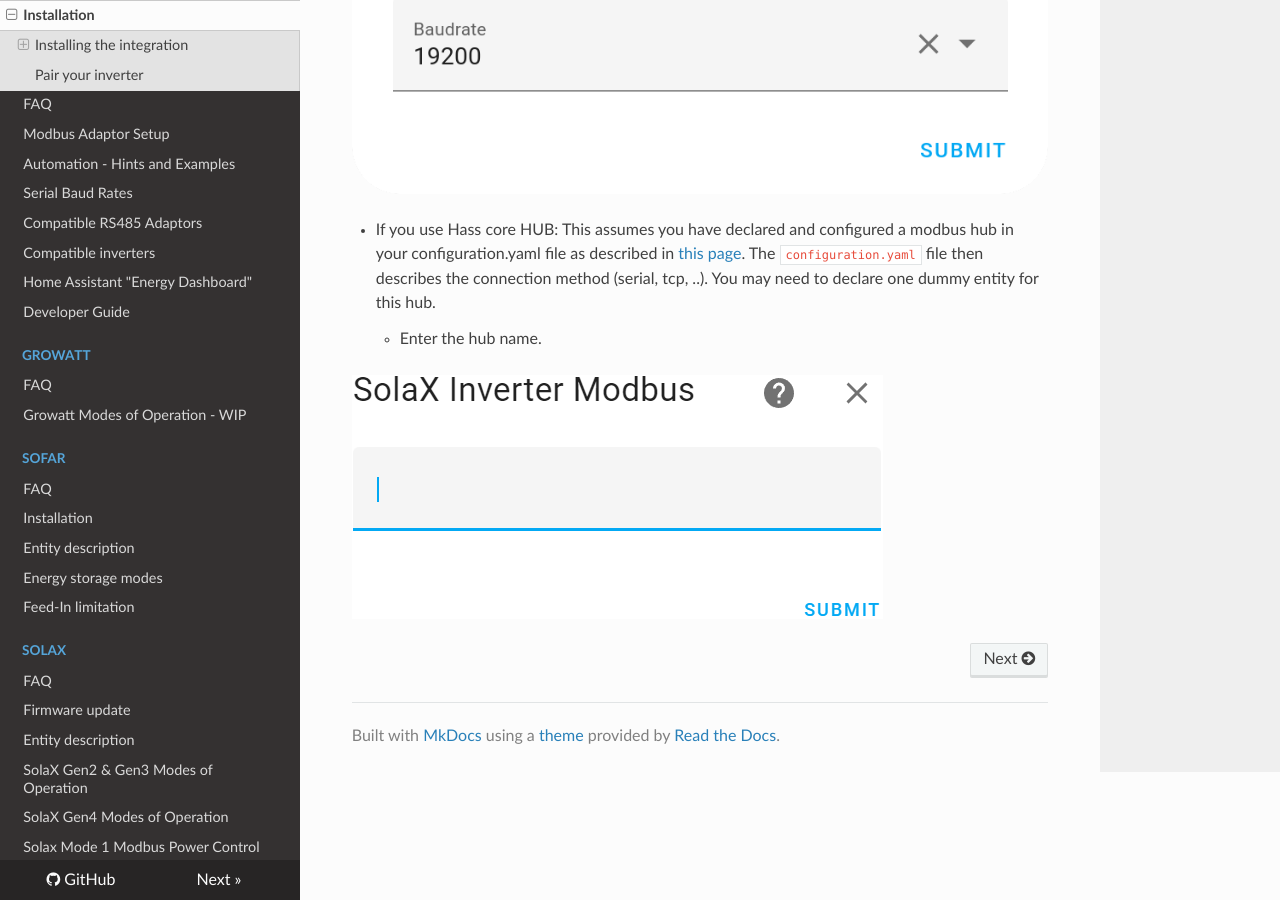
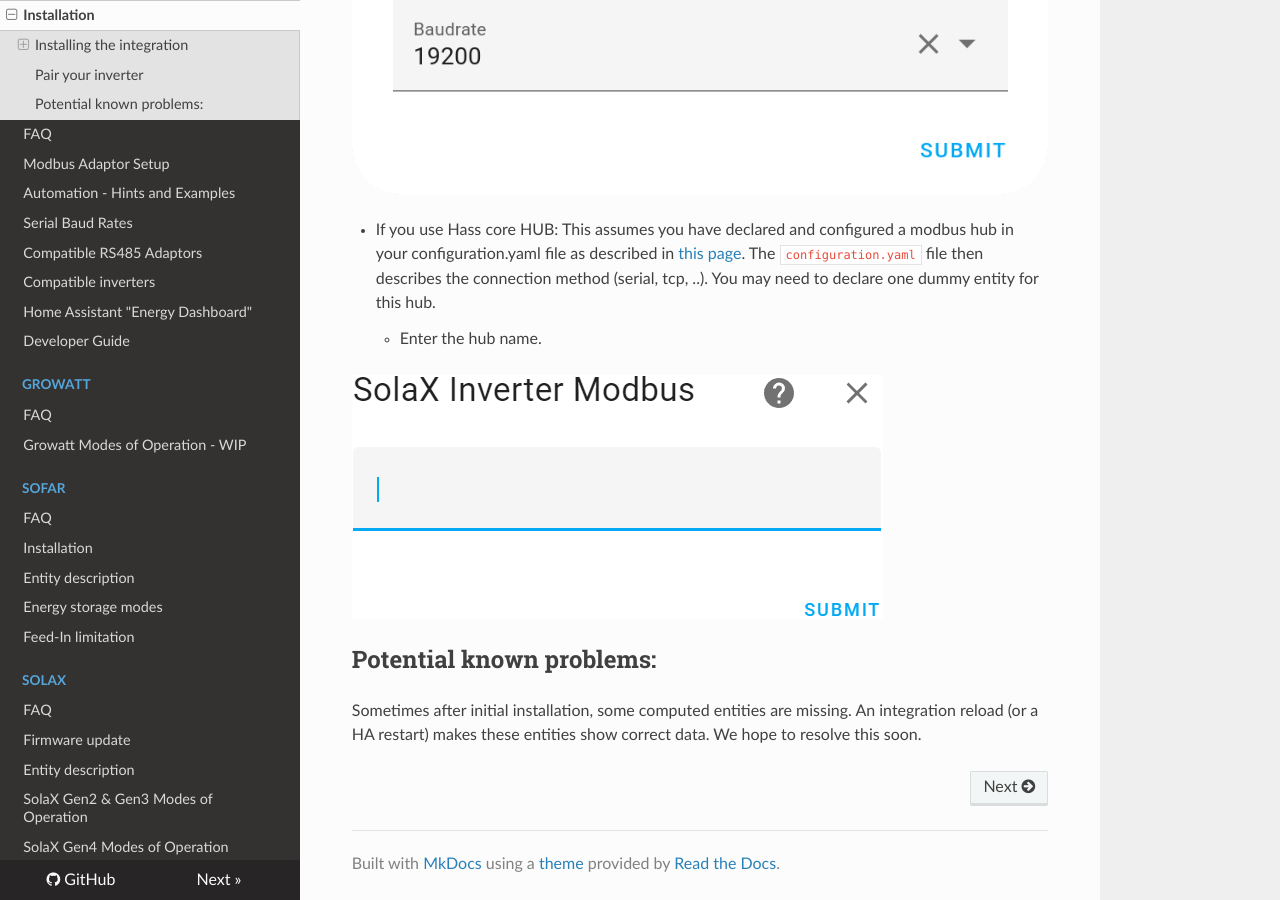
Before and after one commit to wills106/homeassistant-solax-modbus, an MkDocs documentation site: the page built from docs/installation.md, in a window 1280 px wide and 900 px high, scrolled down 4059 px. Built offline with MkDocs 1.6.1, drawn with Linux system fonts in a browser that asks for light colours; nearby versions of some CDN libraries.

Commit message:
Document potential known problems after installation
Added section on potential known problems after installation.

```diff
--- a/docs/installation.md
+++ b/docs/installation.md
@@ -60,3 +60,9 @@
     - Enter the hub name.
 
 ![](images/integration-setup-corehub.png)
+
+
+## Potential known problems:
+
+Sometimes after initial installation, some computed entities are missing. An integration reload (or a HA restart) makes these entities show correct data.
+We hope to resolve this soon.
```
